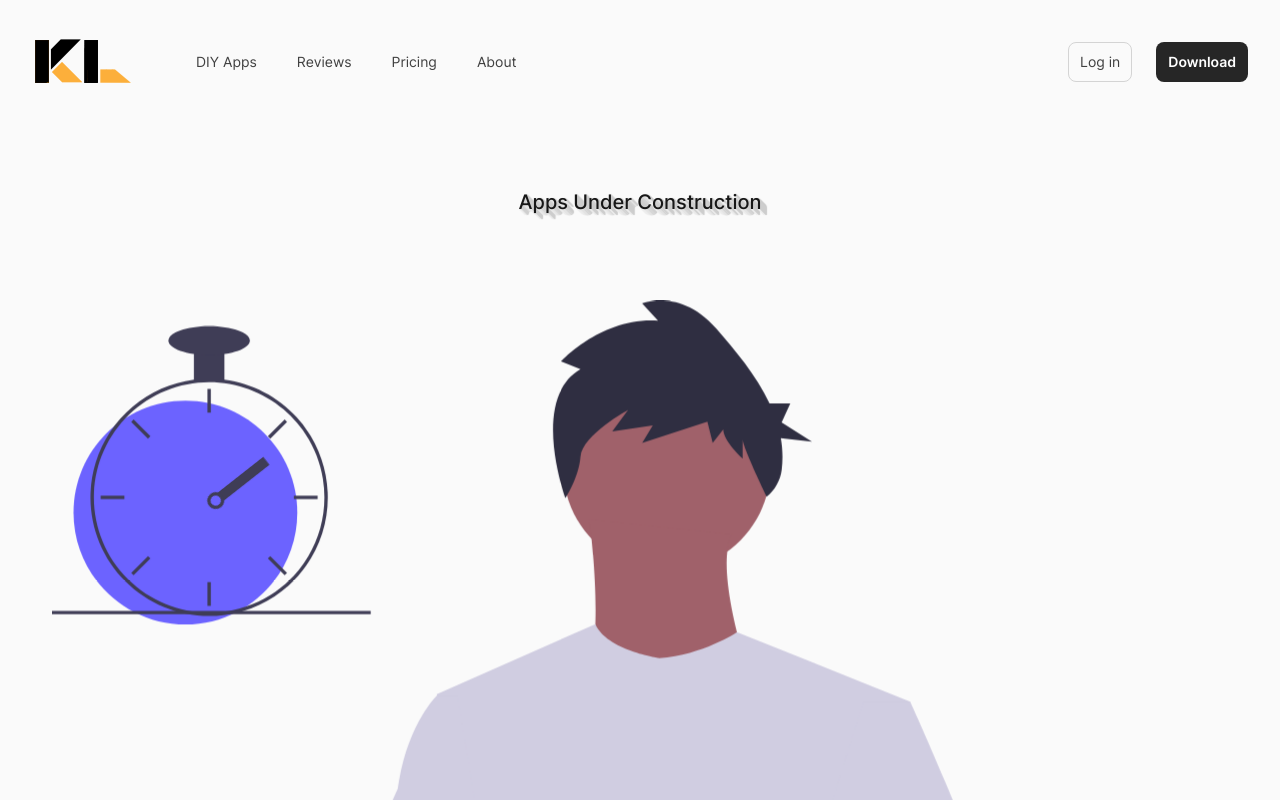
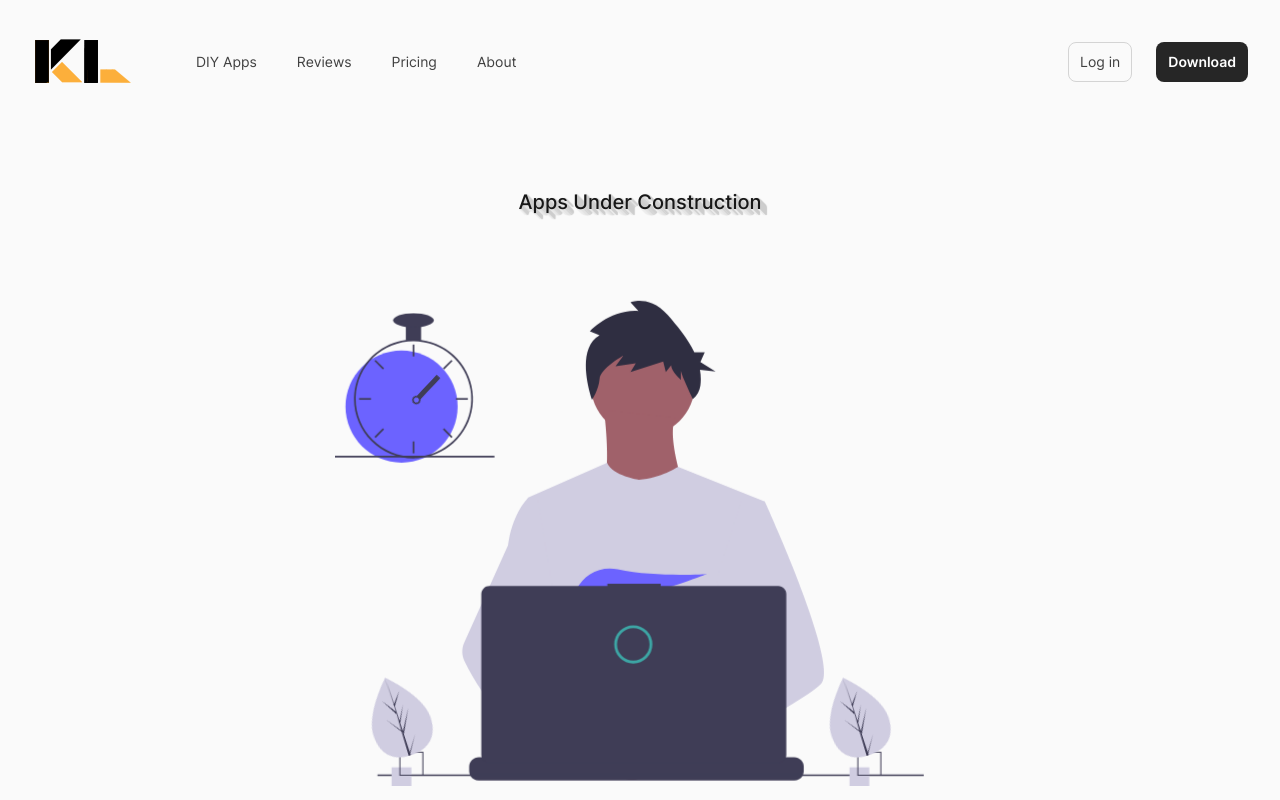
Before and after one commit to David44357/KingLawWebsite, a Next.js app: page /comingsoon in a window 1280 px wide. Shown: the top 800 px of the page. Built offline with nearby package versions, Linux system fonts and the light colour scheme.

Commit message:
changing coming soon

```diff
--- a/src/pages/comingsoon.jsx
+++ b/src/pages/comingsoon.jsx
@@ -30,15 +30,27 @@ export default function DiyApps() {
                             <h3 className="text-xl font-medium text-gray-900">Apps Under Construction</h3>
                         </div>
                     </div>
-                    <div className="row align-items-center">
+                    {/* <div className="row align-items-center">
                         <div className="col-sm-10 col-md-6 col-lg-6 svg-img p-5">
                             <svg
+                                style={{maxHeight:"500px"}}
                                 viewBox="0 0 417 345"
                                 fill="none"
                                 xmlns="http://www.w3.org/2000/svg"
                             >
-                                <g transform="scale(0.5 0.5)"  id="undraw_dev_productivity_umsq 1" clip-path="url(#clip0)">
-                                    <g transform="scale(0.5 0.5)"  id="man">
+                            </svg>
+                        </div>
+                    </div> */}
+                    <div className="row align-items-center">
+                        <div className="col-sm-10 col-md-6 col-lg-6 svg-img p-5" style={{margin: "auto"}}>
+                            <svg
+                                viewBox="-100 0 416 172"
+                                fill="none"
+                                xmlns="http://www.w3.org/2000/svg"
+                                preserveAspectRatio="xMidYMid slice"
+                            >
+                                <g transform="scale(0.25 .25)"  id="undraw_dev_productivity_umsq 1" clipPath="url(#clip0)">
+                                    <g id="man">
                                         <path
                                             id="Vector"
                                             d="M435.922 191.941C476.534 191.941 509.458 159.018 509.458 118.405C509.458 77.7923 476.534 44.869 435.922 44.869C395.309 44.869 362.385 77.7923 362.385 118.405C362.385 159.018 395.309 191.941 435.922 191.941Z"
@@ -191,7 +203,7 @@ export default function DiyApps() {
                                             fill="#3F3D56"
                                         />
                                     </g>
-                                    <g  id="clock">
+                                    <g id="clock">
                                         <path
                                             id="Vector_30"
                                             d="M115.016 94.2729H107.803V135.145H115.016V94.2729Z"
@@ -203,7 +215,7 @@ export default function DiyApps() {
                                             fill="#3F3D56"
                                         />
                                     </g>
-                                    <g transform="scale(0.5 0.5)"  id="leftTree">
+                                    <g id="leftTree">
                                         <path
                                             id="Vector_32"
                                             d="M150.594 599.754C151.527 631.704 132.859 643.413 109.43 644.097C108.886 644.113 108.345 644.123 107.805 644.126C106.719 644.135 105.643 644.117 104.577 644.072C83.3891 643.193 66.6173 631.945 65.7495 602.232C64.8515 571.482 103.018 531.529 105.882 528.574L105.887 528.571C105.996 528.458 106.052 528.402 106.052 528.402C106.052 528.402 149.661 567.807 150.594 599.754Z"
@@ -215,7 +227,7 @@ export default function DiyApps() {
                                             fill="#3F3D56"
                                         />
                                     </g>
-                                    <g transform="scale(0.5 0.5)"  id="righTree">
+                                    <g id="righTree">
                                         <path
                                             id="Vector_34"
                                             d="M798.594 599.754C799.527 631.704 780.859 643.413 757.43 644.097C756.886 644.113 756.345 644.123 755.805 644.126C754.719 644.135 753.643 644.117 752.577 644.072C731.389 643.193 714.617 631.945 713.75 602.232C712.852 571.482 751.018 531.529 753.882 528.574L753.887 528.571C753.996 528.458 754.052 528.402 754.052 528.402C754.052 528.402 797.661 567.807 798.594 599.754Z"
--- a/src/styles/comingsoonstyles.css
+++ b/src/styles/comingsoonstyles.css
@@ -33,7 +33,6 @@
 
 .svg{
     display: block;
-   margin: auto;
 }
 
 #clock{
```
